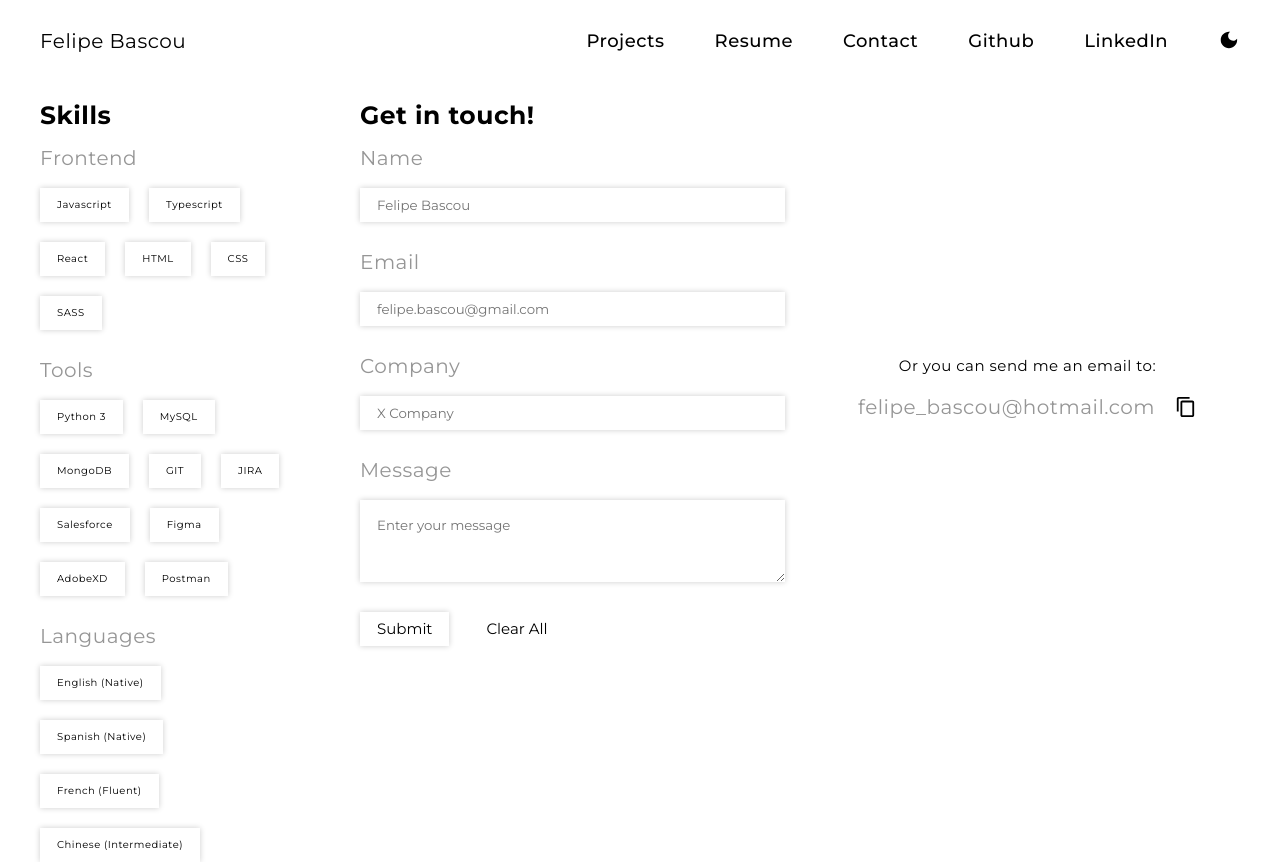
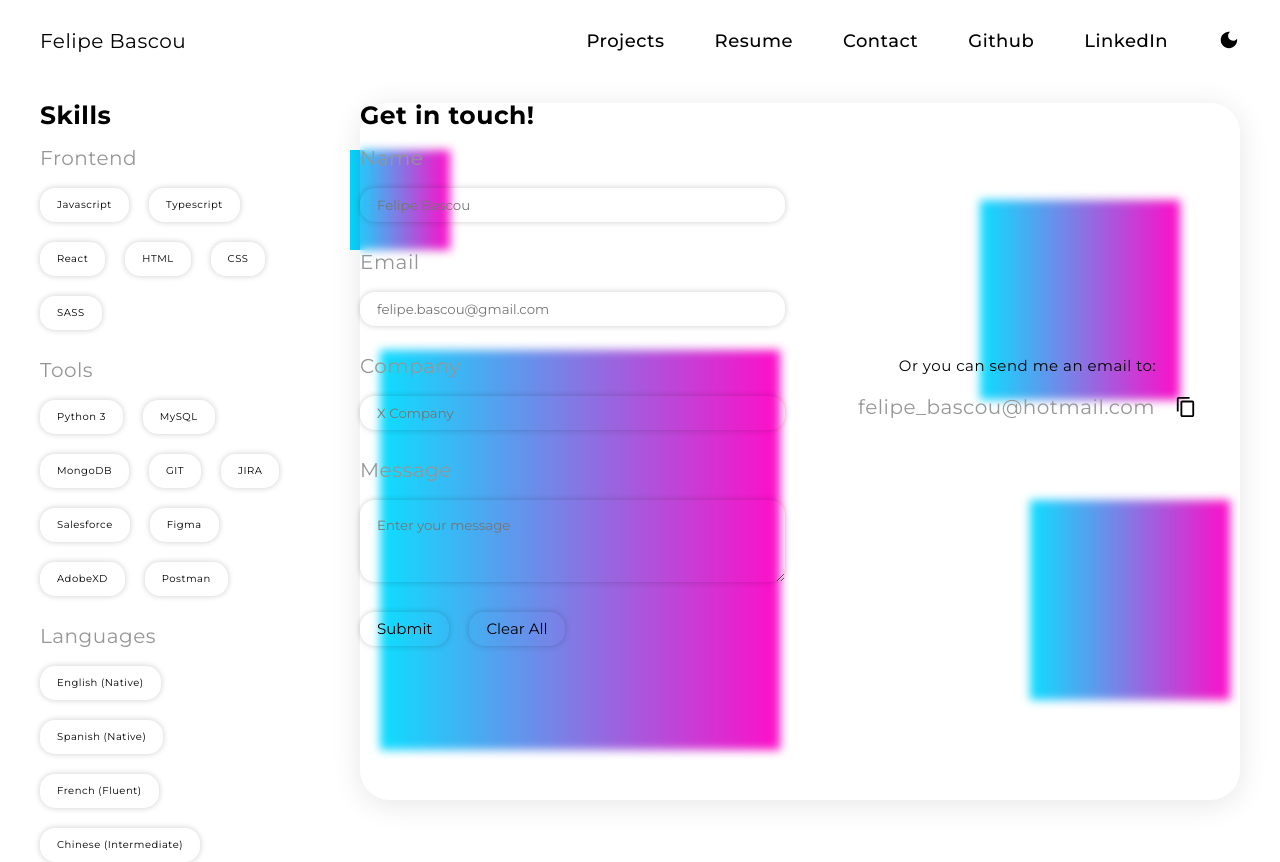
Before and after one commit to FBascou/portfolio, a React (Vite) app in the folder frontend/: page /contact in a window 1280 px wide. Built offline with nearby package versions, Linux system fonts and the light colour scheme.

Commit message:
Update App, ContactPage and overall page design

```diff
--- a/frontend/src/App.tsx
+++ b/frontend/src/App.tsx
@@ -31,6 +31,10 @@ const App = (): JSX.Element => {
       <main className="main-container" id="main-content">
         <MainPage />
       </main>
+      <div className="shape shape1"></div>
+      <div className="shape shape2"></div>
+      <div className="shape shape3"></div>
+      <div className="shape shape4"></div>
     </div>
   )
 }
--- a/frontend/src/components/Box/Box.scss
+++ b/frontend/src/components/Box/Box.scss
@@ -6,25 +6,17 @@
 }
 
 .box-blue {
-  -webkit-box-shadow: variables.$box-blue-dark;
-  -moz-box-shadow: variables.$box-blue-dark;
-  box-shadow: variables.$box-blue-dark;
+  @include mixins.box-shadow-multi-browsers(variables.$box-blue-dark);
 }
 
 .box-purple {
-  -webkit-box-shadow: variables.$box-purple-dark;
-  -moz-box-shadow: variables.$box-purple-dark;
-  box-shadow: variables.$box-purple-dark;
+  @include mixins.box-shadow-multi-browsers(variables.$box-purple-dark);
 }
 
 .box-light-theme {
-  -webkit-box-shadow: variables.$box-shadow-light;
-  -moz-box-shadow: variables.$box-shadow-light;
-  box-shadow: variables.$box-shadow-light;
+  @include mixins.box-shadow-multi-browsers(variables.$clr-initial-light);
 }
 
 .box-light-theme:hover {
-  -webkit-box-shadow: variables.$box-blue-light;
-  -moz-box-shadow: variables.$box-blue-light;
-  box-shadow: variables.$box-blue-light;
+  @include mixins.box-shadow-multi-browsers(variables.$box-blue-light);
 }
--- a/frontend/src/pages/MainPage/MainPage.scss
+++ b/frontend/src/pages/MainPage/MainPage.scss
@@ -3,6 +3,14 @@
 .main-page-container {
   width: 100rem;
   @include mixins.flex-dir-ai-jc-gap(row, initial, initial, 2rem);
+  background: rgba(255, 255, 255, 0.055);
+  box-shadow: 0 4px 30px rgba(0, 0, 0, 0.1);
+  border-radius: 30px;
+  backdrop-filter: blur(5px);
+  -webkit-backdrop-filter: blur(5px);
+  position: relative;
+  height: 100%;
+  z-index: 9999;
 }
 
 .experience-group {
--- a/frontend/src/pages/ResumePage/ResumePage.scss
+++ b/frontend/src/pages/ResumePage/ResumePage.scss
@@ -2,4 +2,8 @@
 
 .resume-container {
   @include mixins.flex-dir-ai-jc-gap(column, initial, initial, 2rem);
+  position: absolute;
+  top: 0;
+  left: 0;
+  padding: 5rem;
 }
--- a/frontend/src/styles/_base.scss
+++ b/frontend/src/styles/_base.scss
@@ -1,3 +1,6 @@
+@use 'variables';
+@use 'mixins';
+
 html {
   // background-color: variables.$primaryBG;
   // color: variables.$primaryFont;
@@ -21,7 +24,45 @@ body {
   row-gap: 2rem;
   padding: 0 4rem;
   height: 100vh;
-  transition: all 0.3s;
+  transition: variables.$animation-theme-transition;
+  position: relative;
+}
+
+.shape {
+  background: rgb(0, 220, 255);
+  background: -moz-linear-gradient(90deg, rgba(0, 220, 255, 1) 0%, rgba(255, 0, 198, 1) 100%);
+  background: -webkit-linear-gradient(90deg, rgba(0, 220, 255, 1) 0%, rgba(255, 0, 198, 1) 100%);
+  background: linear-gradient(90deg, rgba(0, 220, 255, 1) 0%, rgba(255, 0, 198, 1) 100%);
+  filter: progid:DXImageTransform.Microsoft.gradient(startColorstr="#00dcff",endColorstr="#ff00c6",GradientType=1);
+  position: absolute;
+}
+
+.shape1 {
+  width: 100px;
+  height: 100px;
+  left: 35rem;
+  top: 15rem;
+}
+
+.shape2 {
+  width: 200px;
+  height: 200px;
+  right: 5rem;
+  bottom: 10rem;
+}
+
+.shape3 {
+  width: 200px;
+  height: 200px;
+  right: 10rem;
+  bottom: 40rem;
+}
+
+.shape4 {
+  width: 400px;
+  height: 400px;
+  right: 50rem;
+  bottom: 5rem;
 }
 
 .header-container {
@@ -71,87 +112,32 @@ main {
 // when switching to dark mode, the neon boxes could flash as if they were turning on
 
 input,
+textarea,
+button {
+  @include mixins.input-textarea-btn;
+  border-radius: 15px;
+}
+
+input,
 textarea {
-  font-family: inherit;
-  color: inherit;
   min-width: 100%;
-  height: 20px;
-  padding: 1.7rem;
 }
 
 textarea {
   height: auto;
+  border-radius: 15px;
 }
 
 button {
-  font-family: inherit;
-  color: inherit;
   display: flex;
   align-items: center;
   justify-content: center;
-  height: 20px;
-  padding: 1.7rem;
   cursor: pointer;
-}
-
-.dark-theme {
-  background-color: rgb(56, 56, 56);
-  color: rgba($color: rgb(255, 255, 255), $alpha: 1);
-
-  .button-primary {
-    box-shadow: 0 0 0.2rem rgb(255, 255, 255, 1), 0 0 0.2rem rgb(255, 255, 255, 1),
-      0 0 1rem rgba(188, 19, 254, 1), 0 0 0.1rem rgba(188, 19, 254, 1),
-      0 0 0.2rem rgba(188, 19, 254, 1), inset 0 0 1rem rgba(188, 19, 254, 1);
-  }
-
-  input {
-    box-shadow: 0 0 0.2rem rgb(255, 255, 255, 1), 0 0 0.2rem rgb(255, 255, 255, 1), 0 0 1rem #b7b7b7,
-      0 0 0.1rem #b7b7b7, 0 0 0.2rem #b7b7b7, inset 0 0 1rem #b7b7b7;
-  }
-
-  textarea {
-    box-shadow: 0 0 0.2rem rgb(255, 255, 255, 1), 0 0 0.2rem rgb(255, 255, 255, 1), 0 0 1rem #b7b7b7,
-      0 0 0.1rem #b7b7b7, 0 0 0.2rem #b7b7b7, inset 0 0 1rem #b7b7b7;
-  }
-
-  // input:focus-visible,
-  // textarea:focus-visible {
-  //   box-shadow: 0 0 0.2rem rgb(255, 255, 255, 1), 0 0 0.2rem rgb(255, 255, 255, 1),
-  //     0 0 1rem rgba(188, 19, 254, 1), 0 0 0.1rem rgba(188, 19, 254, 1),
-  //     0 0 0.2rem rgba(188, 19, 254, 1), inset 0 0 1rem rgba(188, 19, 254, 1);
-  // }
-
-  input:invalid,
-  textarea:invalid {
-    box-shadow: 0 0 0.2rem rgb(255, 255, 255, 0.5), 0 0 0.2rem rgb(255, 255, 255, 0.5),
-      0 0 1rem rgba(255, 0, 0, 1), 0 0 0.1rem rgba(255, 0, 0, 1), 0 0 0.2rem rgba(255, 0, 0, 1),
-      inset 0 0 1rem rgba(255, 0, 0, 1);
 }
 
 input:invalid:not(:focus),
 textarea:invalid:not(:focus) {
-    animation: shake 0.65s;
-  }
-
-  input:focus,
-  textarea:focus,
-  button:focus {
-    box-shadow: 0 0 0.2rem rgb(255, 255, 255, 1), 0 0 0.2rem rgb(255, 255, 255, 1),
-      0 0 1rem rgba(255, 255, 0, 1), 0 0 0.1rem rgba(255, 255, 0, 1),
-      0 0 0.2rem rgba(255, 255, 0, 1), inset 0 0 1rem rgba(255, 255, 0, 1);
-  }
-
-  input:valid,
-  textarea:valid {
-    box-shadow: 0 0 0.2rem rgb(255, 255, 255, 1), 0 0 0.2rem rgb(255, 255, 255, 1),
-      0 0 1rem rgba(1, 254, 9, 1), 0 0 0.1rem rgba(1, 254, 9, 1), 0 0 0.2rem rgba(1, 254, 9, 1),
-      inset 0 0 1rem rgba(1, 254, 9, 1);
-  }
-
-  input:placeholder-shown,
-  textarea:placeholder-shown {
-    box-shadow: 0 0 0.2rem rgb(255, 255, 255, 1), 0 0 0.2rem rgb(255, 255, 255, 1), 0 0 1rem #b7b7b7,
-      0 0 0.1rem #b7b7b7, 0 0 0.2rem #b7b7b7, inset 0 0 1rem #b7b7b7;
+  animation: variables.$animation-input-invalid;
 }
 
 input:placeholder-shown:not(:focus),
@@ -163,12 +149,8 @@ button {
   cursor: not-allowed;
 }
 
-  form:valid [type='submit'] {
-    box-shadow: 0 0 0.2rem rgb(255, 255, 255, 1), 0 0 0.2rem rgb(255, 255, 255, 1),
-      0 0 1rem rgba(1, 254, 9, 1), 0 0 0.1rem rgba(1, 254, 9, 1), 0 0 0.2rem rgba(1, 254, 9, 1),
-      inset 0 0 1rem rgba(1, 254, 9, 1);
-  }
-
+.dark-theme {
+  @include mixins.theme-dark;
   .icon {
     width: 3.5rem;
     height: 3.5rem;
@@ -183,89 +165,7 @@ button {
 }
 
 .light-theme {
-  background-color: rgb(255, 255, 255);
-  color: rgba($color: rgb(0, 0, 0), $alpha: 1);
-
-  .button-primary {
-    -webkit-box-shadow: 0px 0px 6px 0px rgba(0, 0, 0, 0.2);
-    -moz-box-shadow: 0px 0px 6px 0px rgba(0, 0, 0, 0.2);
-    box-shadow: 0px 0px 6px 0px rgba(0, 0, 0, 0.2);
-  }
-
-  input {
-    -webkit-box-shadow: 0px 0px 6px 0px rgba(0, 0, 0, 0.2);
-    -moz-box-shadow: 0px 0px 6px 0px rgba(0, 0, 0, 0.2);
-    box-shadow: 0px 0px 6px 0px rgba(0, 0, 0, 0.2);
-  }
-
-  textarea {
-    -webkit-box-shadow: 0px 0px 6px 0px rgba(0, 0, 0, 0.2);
-    -moz-box-shadow: 0px 0px 6px 0px rgba(0, 0, 0, 0.2);
-    box-shadow: 0px 0px 6px 0px rgba(0, 0, 0, 0.2);
-  }
-
-  input:focus-visible,
-  textarea:focus-visible {
-    -webkit-box-shadow: 0px 0px 6px 0px rgba(188, 19, 254, 1);
-    -moz-box-shadow: 0px 0px 6px 0px rgba(188, 19, 254, 1);
-    box-shadow: 0px 0px 6px 0px rgba(188, 19, 254, 1);
-  }
-
-  input:invalid,
-  textarea:invalid {
-    -webkit-box-shadow: 0px 0px 6px 0px rgba(255, 0, 0, 1);
-    -moz-box-shadow: 0px 0px 6px 0px rgba(255, 0, 0, 1);
-    box-shadow: 0px 0px 6px 0px rgba(255, 0, 0, 1);
-  }
-
-  input:invalid:not(:focus),
-  textarea:invalid:not(:focus) {
-    animation: shake 0.65s;
-  }
-
-  // input:focus-visible,
-  // textarea:focus-visible {
-  //   box-shadow: 0 0 0.2rem rgb(255, 255, 255, 1), 0 0 0.2rem rgb(255, 255, 255, 1), 0 0 1rem rgba(188, 19, 254, 1),
-  //     0 0 0.1rem rgba(188, 19, 254, 1), 0 0 0.2rem rgba(188, 19, 254, 1), inset 0 0 1rem rgba(188, 19, 254, 1);
-  // }
-
-  input:focus,
-  textarea:focus,
-  button:focus {
-    -webkit-box-shadow: 0px 0px 6px 0px rgba(255, 255, 0, 1);
-    -moz-box-shadow: 0px 0px 6px 0px rgba(255, 255, 0, 1);
-    box-shadow: 0px 0px 6px 0px rgba(255, 255, 0, 1);
-  }
-
-  input:valid,
-  textarea:valid {
-    -webkit-box-shadow: 0px 0px 6px 0px rgba(1, 254, 9, 1);
-    -moz-box-shadow: 0px 0px 6px 0px rgba(1, 254, 9, 1);
-    box-shadow: 0px 0px 6px 0px rgba(1, 254, 9, 1);
-  }
-
-  input:placeholder-shown,
-  textarea:placeholder-shown {
-    -webkit-box-shadow: 0px 0px 6px 0px rgba(0, 0, 0, 0.2);
-    -moz-box-shadow: 0px 0px 6px 0px rgba(0, 0, 0, 0.2);
-    box-shadow: 0px 0px 6px 0px rgba(0, 0, 0, 0.2);
-  }
-
-  input:placeholder-shown:not(:focus),
-  textarea:placeholder-shown:not(:focus) {
-    animation: none;
-  }
-
-  form:invalid [type='submit'] {
-    cursor: not-allowed;
-  }
-
-  form:valid [type='submit'] {
-    -webkit-box-shadow: 0px 0px 6px 0px rgba(1, 254, 9, 1);
-    -moz-box-shadow: 0px 0px 6px 0px rgba(1, 254, 9, 1);
-    box-shadow: 0px 0px 6px 0px rgba(1, 254, 9, 1);
-  }
-
+  @include mixins.theme-light;
   .icon {
     width: 3.5rem;
     height: 3.5rem;
--- a/frontend/src/styles/_mixins.scss
+++ b/frontend/src/styles/_mixins.scss
@@ -1,34 +1,77 @@
 @use 'variables';
 
+// LIGHT MODE WILL HAVE ROUNDED CORNERS, DARK MODE SQUARE CORNERS
+// LIGHT MODE GLASSMORPHISM, DARK MODE LIKE FACEBOOK DARK
+
+@mixin box-shadow-multi-browsers($color) {
+  box-shadow: $color;
+  -moz-box-shadow: $color;
+  -webkit-box-shadow: $color;
+}
+
 @mixin theme-light {
-  background-color: '';
-  color: '';
+  background-color: variables.$bg-clr-light;
+  color: variables.$clr-primary-light;
 
   input,
-  textarea {
-    box-shadow: '';
+  textarea,
+  button {
+    @include box-shadow-multi-browsers(variables.$clr-initial-light);
   }
 
   input:invalid,
   textarea:invalid {
-    box-shadow: '';
+    @include box-shadow-multi-browsers(variables.$clr-invalid-light);
   }
 
   input:focus,
   textarea:focus,
   button:focus {
-    box-shadow: '';
+    @include box-shadow-multi-browsers(variables.$clr-focus-light);
   }
 
   input:valid,
   textarea:valid,
   form:valid [type='submit'] {
-    box-shadow: '';
+    @include box-shadow-multi-browsers(variables.$clr-valid-light);
   }
 
   input:placeholder-shown,
   textarea:placeholder-shown {
-    box-shadow: '';
+    @include box-shadow-multi-browsers(variables.$clr-initial-light);
+  }
+}
+
+@mixin theme-dark {
+  background-color: variables.$bg-clr-dark;
+  color: variables.$clr-primary-dark;
+
+  input,
+  textarea,
+  button {
+    @include box-shadow-multi-browsers(variables.$clr-initial-dark);
+  }
+
+  input:invalid,
+  textarea:invalid {
+    @include box-shadow-multi-browsers(variables.$clr-invalid-dark);
+  }
+
+  input:focus,
+  textarea:focus,
+  button:focus {
+    @include box-shadow-multi-browsers(variables.$clr-focus-dark);
+  }
+
+  input:valid,
+  textarea:valid,
+  form:valid [type='submit'] {
+    @include box-shadow-multi-browsers(variables.$clr-valid-dark);
+  }
+
+  input:placeholder-shown,
+  textarea:placeholder-shown {
+    @include box-shadow-multi-browsers(variables.$clr-initial-dark);
   }
 }
 
@@ -58,4 +101,5 @@
   @include flex-dir-ai-jc-gap(row, center, center);
   @include width-height(min, max, 50px, 20px);
   padding: variables.$padding-input;
+  border-radius: 15px;
 }
```
Also changed, not shown: frontend/src/pages/ContactPage/ContactPage.tsx (+1 -7 lines), frontend/src/styles/_variables.scss (+6 -3 lines). Lines whose indentation alone changed are shown as unchanged.
